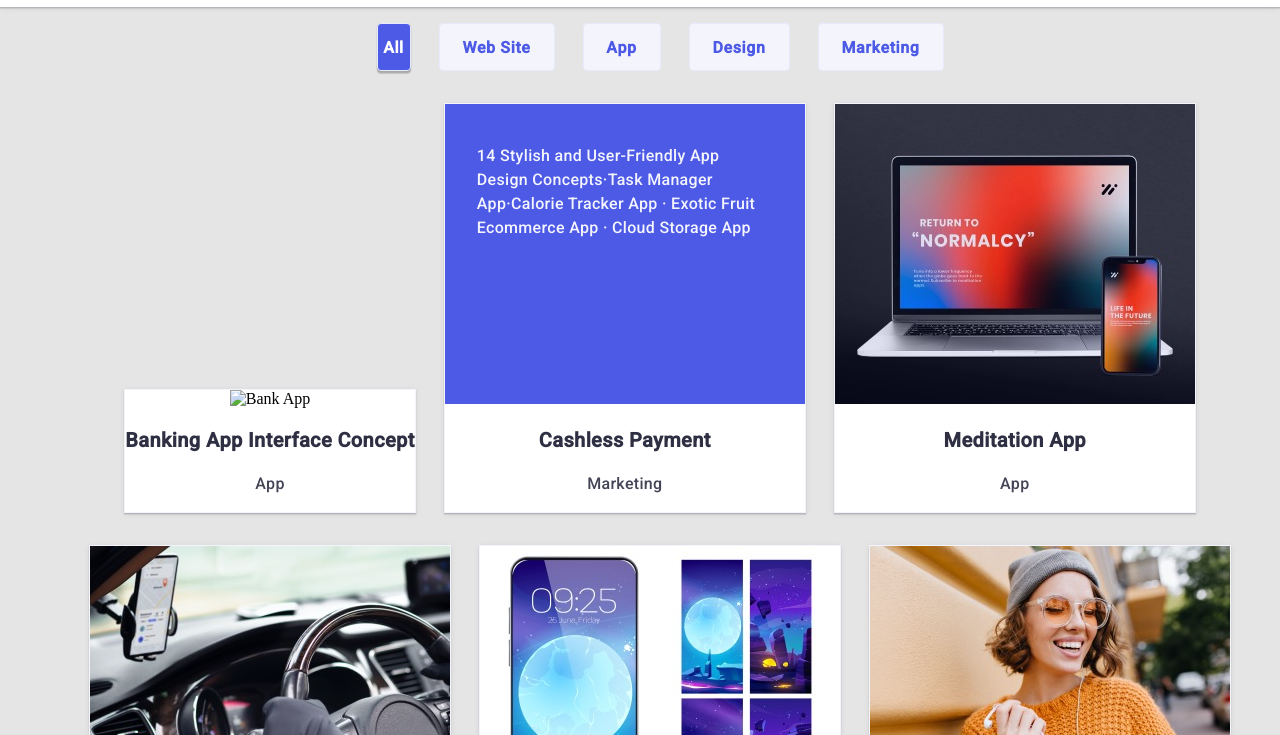
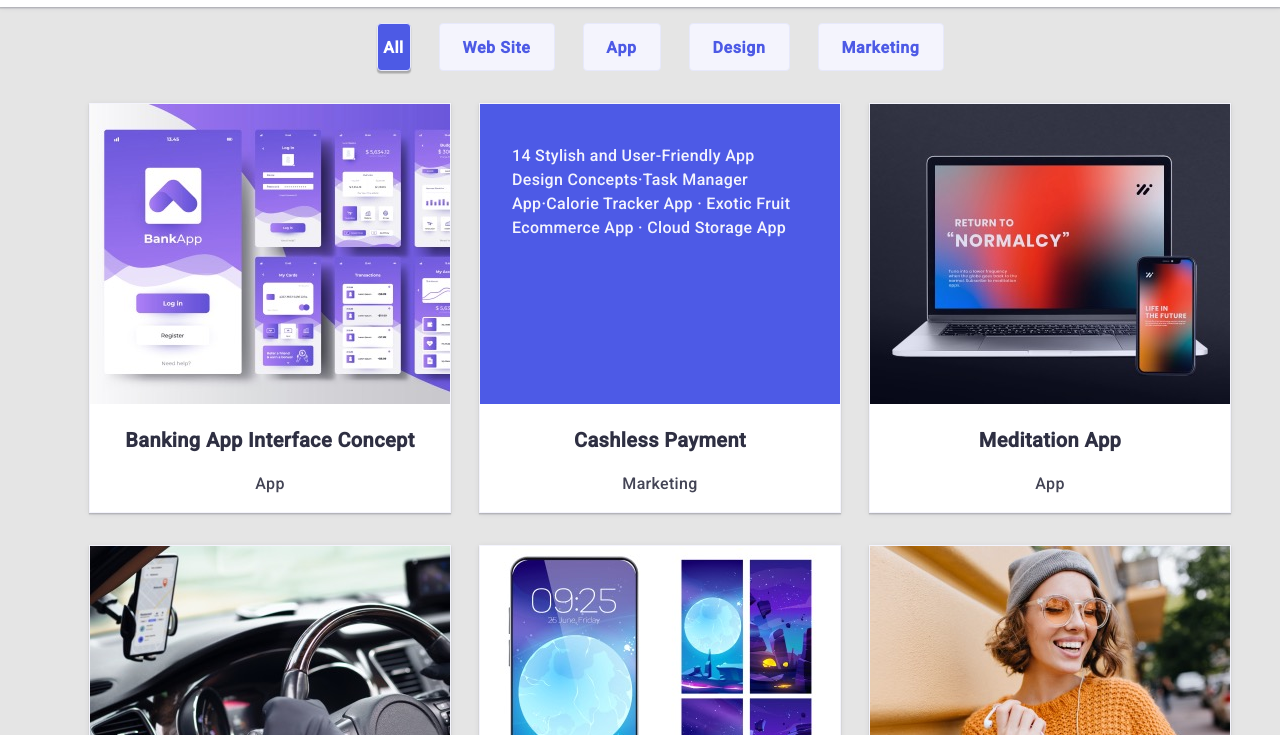
Before and after one commit to LanaPustovoi/goit-markup-hw-02, a plain HTML site: page portfolio.html in a window 1280 px wide. Shown: the part 65-800 px from the top of the page. Drawn offline with Linux system fonts and the light colour scheme; the site is published under a folder, as on GitHub Pages, so addresses that start at the root find nothing.

Commit message:
Fix for broken img bank app

```diff
--- a/portfolio.html
+++ b/portfolio.html
@@ -50,7 +50,7 @@
       <section class="main-section">
         <ul>
           <li>
-            <img src="/img/img-7.sqooshjpg.jpg" alt="Bank App" />
+            <img src="img/img-7.sqooshjpg.jpg" alt="Bank App" />
             <h3>Banking App Interface Concept</h3>
             <p>App</p>
           </li>
```
Also changed, not shown: 1 other file.
